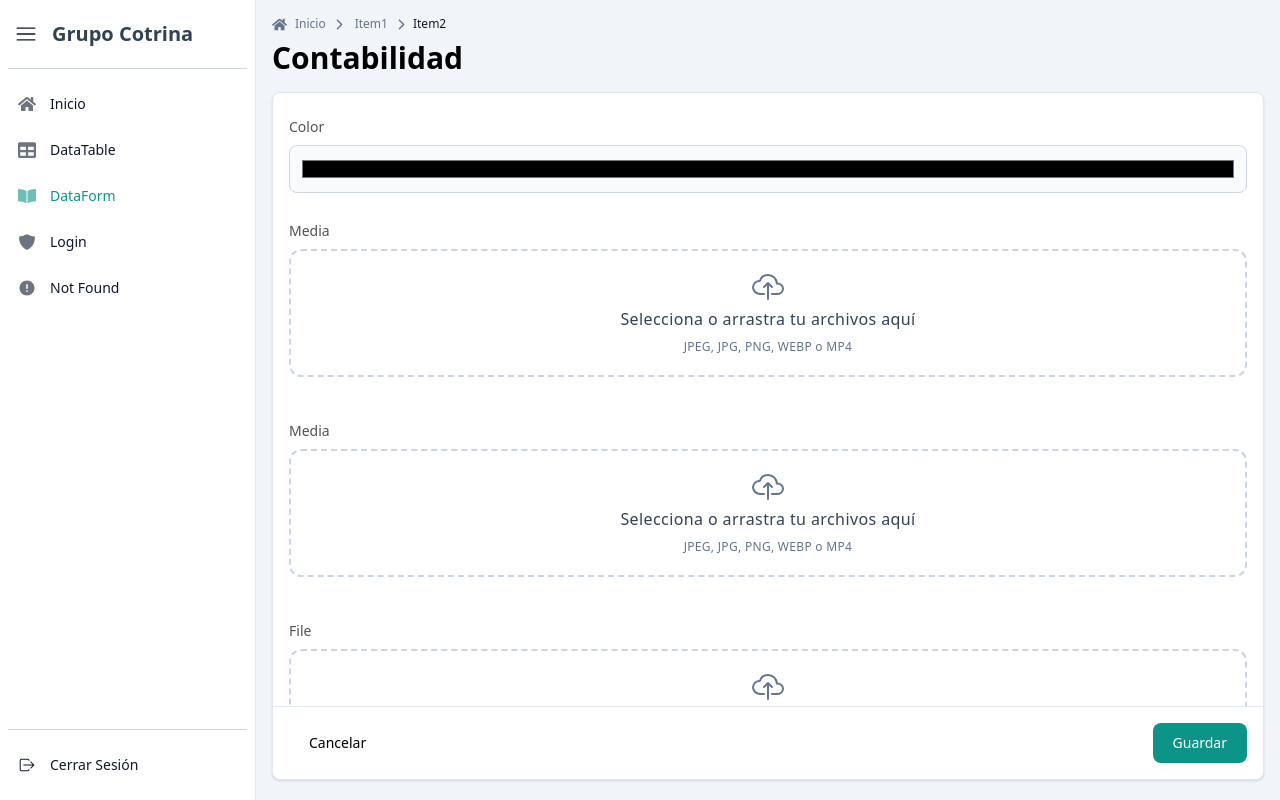
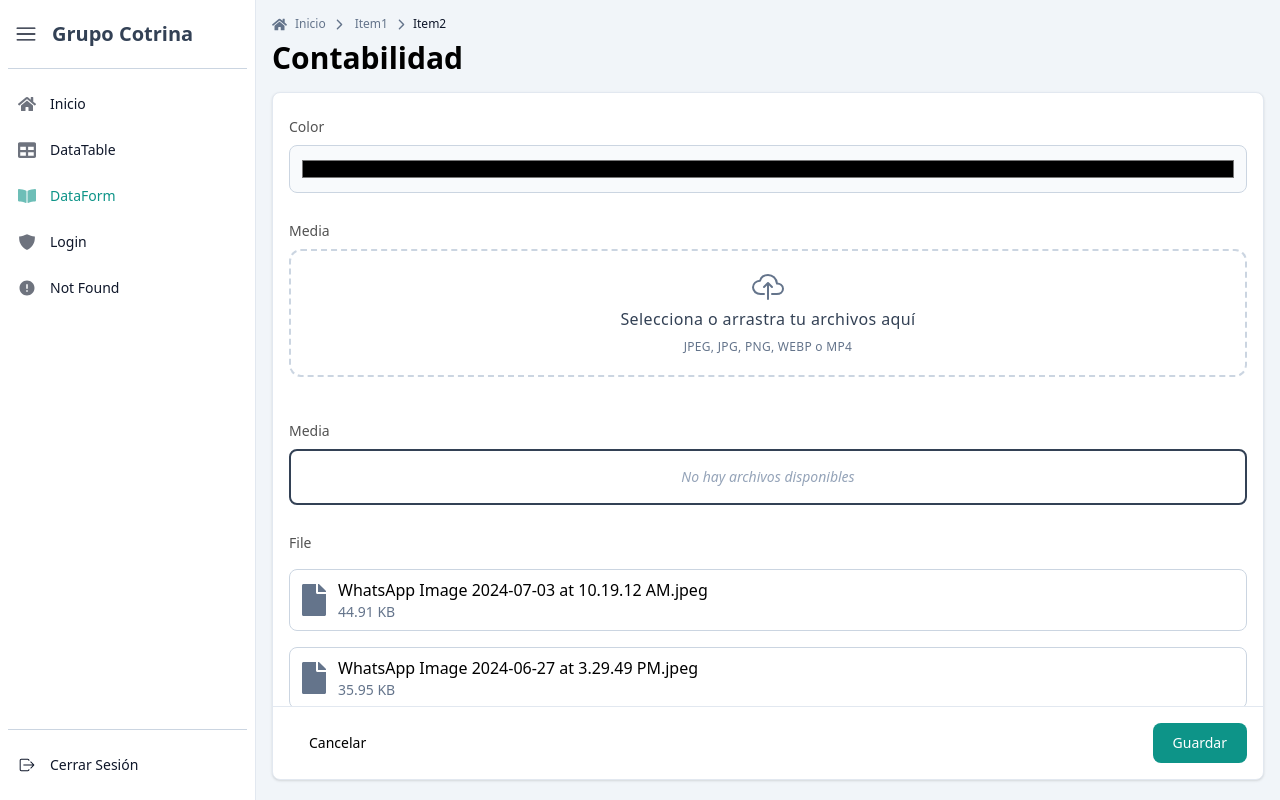
Before and after one commit to juniorencode/undefined-core, a React (Vite) app: page /form in a window 1280 px wide. Built offline with nearby package versions, Linux system fonts and the light colour scheme.

Commit message:
refactor: disabled param in input file and media

```diff
--- a/lib/components/InputFile/File/index.jsx
+++ b/lib/components/InputFile/File/index.jsx
@@ -21,7 +21,8 @@ const File = ({
   handleDelete,
   handleUpdate,
   handleOpen,
-  handleUnlink
+  handleUnlink,
+  disabled
 }) => {
   const [isOpen, setIsOpen] = useState(false);
   const ModalUpdate = useModal();
@@ -119,6 +120,7 @@ const File = ({
             </p>
           </div>
         </div>
+        {!disabled && (
           <div className="flex items-center justify-center" ref={dropdownRef}>
             <button
               className="w-6 h-6 rounded-xl hover:text-black dark:hover:text-white"
@@ -179,6 +181,7 @@ const File = ({
               </div>
             )}
           </div>
+        )}
       </div>
       {!url && (
         <div className="flex items-center gap-4">
@@ -220,7 +223,8 @@ File.propTypes = {
   handleDelete: PropTypes.func,
   handleUpdate: PropTypes.func,
   handleOpen: PropTypes.func,
-  handleUnlink: PropTypes.func
+  handleUnlink: PropTypes.func,
+  disabled: PropTypes.bool
 };
 
 export { File };
--- a/lib/components/InputFile/index.jsx
+++ b/lib/components/InputFile/index.jsx
@@ -3,6 +3,7 @@ import PropTypes from 'prop-types';
 import { IoCloudUploadOutline } from 'react-icons/io5';
 import { InputContainer } from '../InputContainer';
 import { File } from './File';
+import { cn } from '../../utilities/styles.utilities';
 
 const InputFile = ({
   className,
@@ -14,7 +15,8 @@ const InputFile = ({
   putFile,
   removeFile,
   register,
-  required
+  required,
+  disabled
   // ...params
 }) => {
   const inputFile = register(name, { required });
@@ -111,7 +113,8 @@ const InputFile = ({
       name={domId}
       error={inputFile.errors[name]?.message}
     >
-      {(multiple ||
+      {!disabled &&
+        (multiple ||
           (!progress && !inputFile.value) ||
           (inputFile.value?.length === 0 && !progress && multiple)) && (
           <label
@@ -152,7 +155,11 @@ const InputFile = ({
             />
           </label>
         )}
-      <div className="flex flex-col mt-4 gap-4">
+      <div
+        className={cn('flex flex-col mt-4 gap-4', {
+          'mt-0': disabled && (!inputFile.value || inputFile.value?.length < 1)
+        })}
+      >
         {inputFile.value?.map((_, index) => (
           <File
             key={index}
@@ -166,6 +173,7 @@ const InputFile = ({
             }
             handleOpen={() => handleOpen(urlFile.value?.[index].url)}
             handleUnlink={() => handleUnlink(urlFile.value?.[index]._id)}
+            disabled={disabled}
           />
         ))}
         {progress && (
@@ -189,6 +197,11 @@ const InputFile = ({
             />
           ))}
       </div>
+      {disabled && (!inputFile.value || inputFile.value?.length < 1) && (
+        <div className="p-4 w-full text-sm text-center italic border-2 rounded-lg text-secondary-400 border-secondary-700">
+          No hay archivos disponibles
+        </div>
+      )}
     </InputContainer>
   );
 };
@@ -203,7 +216,8 @@ InputFile.propTypes = {
   postFile: PropTypes.func.isRequired,
   putFile: PropTypes.func.isRequired,
   removeFile: PropTypes.func.isRequired,
-  required: PropTypes.bool
+  required: PropTypes.bool,
+  disabled: PropTypes.bool
 };
 
 export { InputFile };
--- a/lib/components/InputMedia/index.jsx
+++ b/lib/components/InputMedia/index.jsx
@@ -4,6 +4,7 @@ import { IoCloudUploadOutline } from 'react-icons/io5';
 import { InputContainer } from '../InputContainer';
 import { Thumbnail } from '../Thumbnail';
 import { IoIosClose } from 'react-icons/io';
+import { cn } from '../../utilities/styles.utilities';
 
 const InputMedia = ({
   className,
@@ -14,7 +15,8 @@ const InputMedia = ({
   register,
   postFile,
   removeFile,
-  required
+  required,
+  disabled
   // ...params
 }) => {
   const inputFile = register(name, { required });
@@ -125,8 +127,7 @@ const InputMedia = ({
       name={domId}
       error={inputFile.errors[name]?.message}
     >
-      {/* para subir */}
-      {(multiple || !urlThumbnail?.length) && (
+      {!disabled && (multiple || !urlThumbnail?.length) && (
         <label
           className={`flex justify-center w-full mt-2 p-5 text-center border-2 border-dashed cursor-pointer rounded-xl text-secondary-500 border-secondary-300 dark:text-secondary-400 dark:border-secondary-700 ${
             isOver ? 'bg-secondary-100 dark:bg-secondary-900' : ''
@@ -166,13 +167,12 @@ const InputMedia = ({
         </label>
       )}
       <div
-        className={`${
-          multiple
-            ? 'flex flex-wrap gap-3 mt-4'
-            : 'flex justify-center w-full  flex-wrap gap-3 mt-4'
-        } relative `}
+        className={cn('relative flex flex-wrap gap-3 mt-4', {
+          'justify-center w-full': !multiple,
+          'mt-0': disabled && (!inputFile.value || inputFile.value?.length < 1)
+        })}
       >
-        {urlThumbnail?.map((elem, index) => (
+        {urlThumbnail?.map((_, index) => (
           <div
             key={index}
             className={`${
@@ -203,7 +203,7 @@ const InputMedia = ({
                 )}
               </div>
             )}
-            {fileThumbnail[index]?.url && (
+            {!disabled && fileThumbnail[index]?.url && (
               <button
                 className="absolute top-0 right-0 text-secondary-400 hover:text-black dark:text-secondary-400 darkhover:text-white"
                 type="button"
@@ -215,6 +215,11 @@ const InputMedia = ({
           </div>
         ))}
       </div>
+      {disabled && (!inputFile.value || inputFile.value?.length < 1) && (
+        <div className="p-4 w-full text-sm text-center italic border-2 rounded-lg text-secondary-400 border-secondary-700">
+          No hay archivos disponibles
+        </div>
+      )}
     </InputContainer>
   );
 };
@@ -228,7 +233,8 @@ InputMedia.propTypes = {
   register: PropTypes.func.isRequired,
   postFile: PropTypes.func.isRequired,
   removeFile: PropTypes.func.isRequired,
-  required: PropTypes.bool
+  required: PropTypes.bool,
+  disabled: PropTypes.bool
 };
 
 export { InputMedia };
--- a/src/pages/FormPage/index.jsx
+++ b/src/pages/FormPage/index.jsx
@@ -19,17 +19,46 @@ import {
 } from '../../../lib/main';
 
 export const FormPage = () => {
-  // const Form = useForm({
-  //   text: 'qwe',
-  //   search: '3',
-  //   password: 'qwe',
-  //   number: 123.12,
-  //   select: '1',
-  //   textarea: 'qwe',
-  //   checkbox: true,
-  //   switch: true
-  // });
-  const Form = useForm();
+  const Form = useForm({
+    // text: 'qwe',
+    // search: '3',
+    // password: 'qwe',
+    // number: 123.12,
+    // select: '1',
+    // textarea: 'qwe',
+    // checkbox: true,
+    // switch: true
+    file: ['66856d7c3e4e4ac9c65ca7a2', '6685820e3e4e4ac9c65caf4e'],
+    _file: [
+      {
+        _id: '66856d7c3e4e4ac9c65ca7a2',
+        name: 'WhatsApp Image 2024-07-03 at 10.19.12 AM.jpeg',
+        storage: '1720020348463-WhatsApp Image 2024-07-03 at 10.19.12 AM.jpeg',
+        isPhoto: false,
+        size: 45987,
+        type: 'image/jpeg',
+        deleted: false,
+        createdAt: '2024-07-03T15:25:48.465Z',
+        updatedAt: '2024-07-03T15:25:48.465Z',
+        url: 'https://backend.grupocotrina.club/public/1720020348463-WhatsApp Image 2024-07-03 at 10.19.12 AM.jpeg',
+        id: '66856d7c3e4e4ac9c65ca7a2'
+      },
+      {
+        _id: '6685820e3e4e4ac9c65caf4e',
+        name: 'WhatsApp Image 2024-06-27 at 3.29.49 PM.jpeg',
+        storage: '1720025614883-WhatsApp Image 2024-06-27 at 3.29.49 PM.jpeg',
+        isPhoto: false,
+        size: 36816,
+        type: 'image/jpeg',
+        deleted: false,
+        createdAt: '2024-07-03T16:53:34.885Z',
+        updatedAt: '2024-07-03T16:53:34.885Z',
+        url: 'https://backend.grupocotrina.club/public/1720025614883-WhatsApp Image 2024-06-27 at 3.29.49 PM.jpeg',
+        id: '6685820e3e4e4ac9c65caf4e'
+      }
+    ]
+  });
+  // const Form = useForm();
 
   const breadcrumb = [
     {
@@ -56,6 +85,7 @@ export const FormPage = () => {
       })
       .then(res => res.data)
       .catch(err => err);
+
   const putFile = (id, form) =>
     axios
       .put('https://api.juniorencode.com/api/storage/file/' + id, form)
@@ -93,6 +123,7 @@ export const FormPage = () => {
           postFile={postFile}
           removeFile={removeFile}
           multiple
+          disabled
         />
         <InputFile
           label="File"
@@ -103,6 +134,7 @@ export const FormPage = () => {
           putFile={putFile}
           removeFile={removeFile}
           multiple
+          disabled
         />
         <InputSelect
           className="col-span-12"
```
Lines whose indentation alone changed are shown as unchanged.
